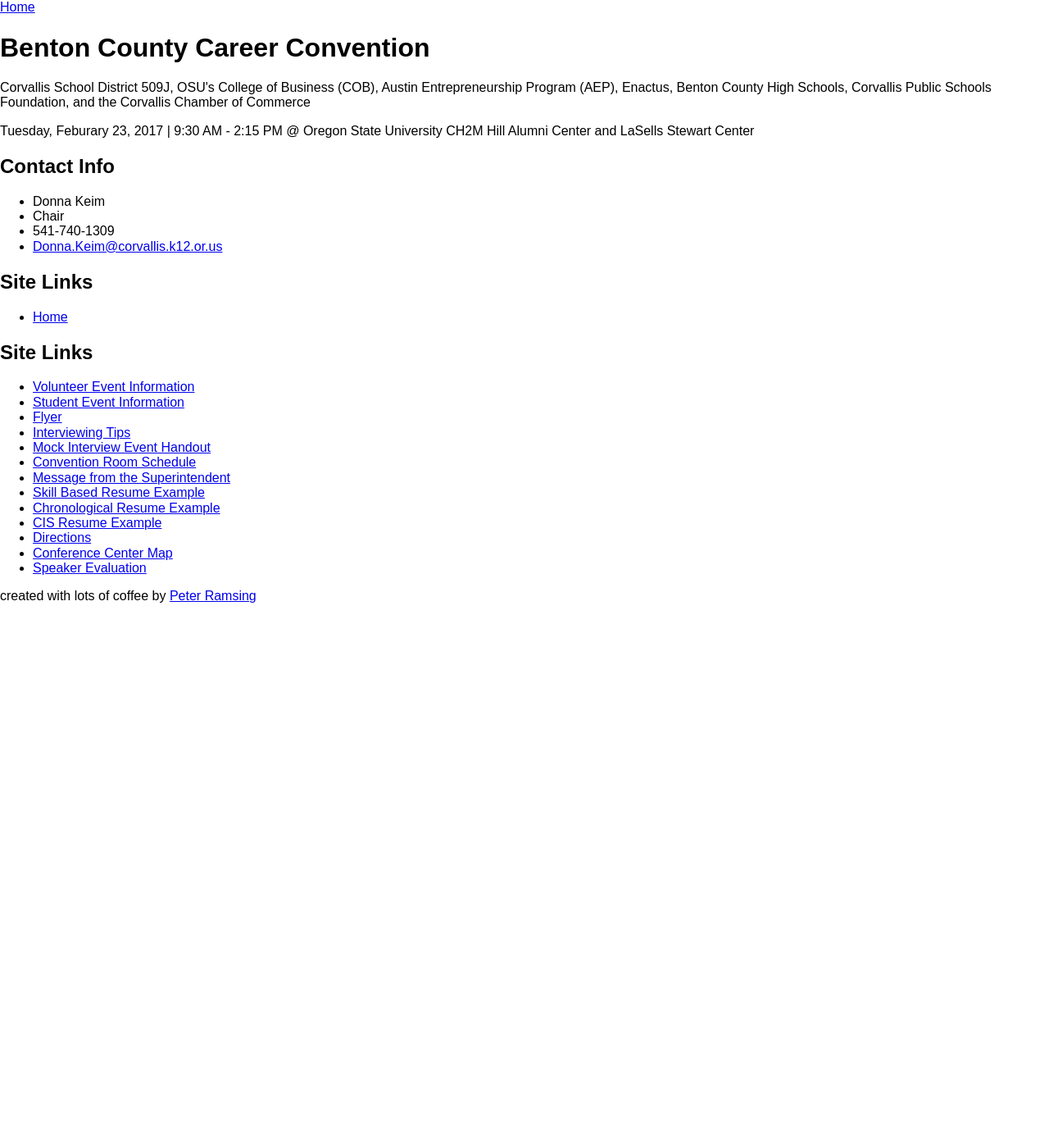
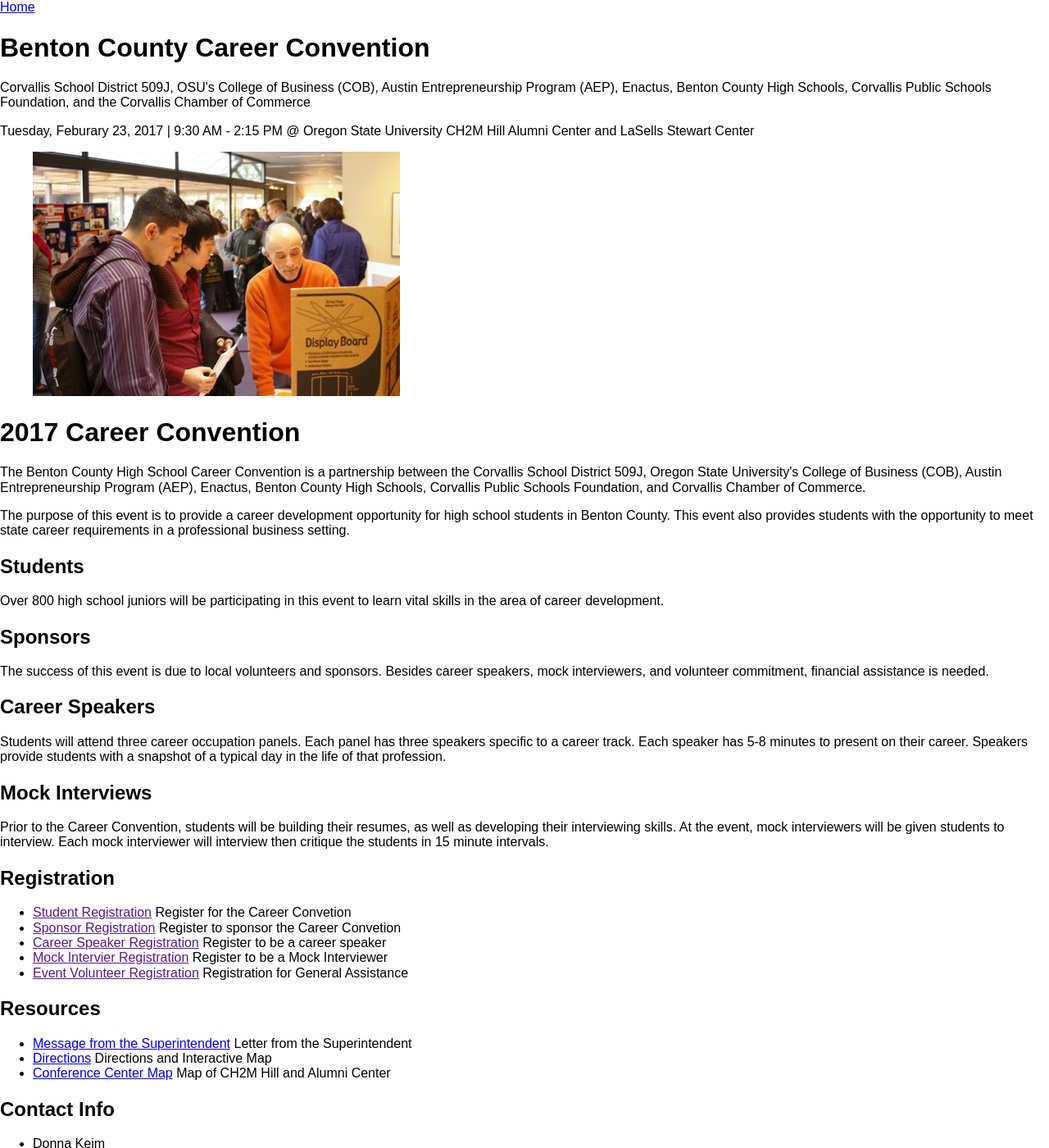
Before and after one commit to peterramsing/benton-county-career-convention, a Jekyll site: the page built from index.html, in a window 1280 px wide and 1400 px high. Shown: the whole window at 82% size. Built offline with Jekyll 4.4.1, drawn with Linux system fonts in a browser that asks for light colours.

Commit message:
Initial Homepage

```diff
--- a/_config.yml
+++ b/_config.yml
@@ -49,6 +49,8 @@ cc-resources:
     file-name: ""
   - name: "Message from the Superintendent"
     file-name: ""
+    homepage: true
+    subtitle: Letter from the Superintendent
   - name: "Skill Based Resume Example"
     file-name: ""
   - name: "Chronological Resume Example"
@@ -57,10 +59,38 @@ cc-resources:
     file-name: ""
   - name: "Directions"
     file-name: ""
+    homepage: true
+    subtitle: Directions and Interactive Map
   - name: "Conference Center Map"
     file-name: ""
+    homepage: true
+    subtitle: Map of CH2M Hill and Alumni Center
   - name: "Speaker Evaluation"
     file-name: ""
 
+cc-registration-links:
+  - name: "Student Registration"
+    subtitle: "Register for the Career Convetion"
+    type: "student"
+    ur: ""
+  - name: "Sponsor Registration"
+    subtitle: "Register to sponsor the Career Convetion"
+    type: "sponsor"
+    ur: ""
+  - name: "Career Speaker Registration"
+    subtitle: "Register to be a career speaker"
+    type: "career"
+    ur: ""
+  - name: "Mock Intervier Registration"
+    subtitle: "Register to be a Mock Interviewer"
+    type: "mock"
+    ur: ""
+  - name: "Event Volunteer Registration"
+    subtitle: "Registration for General Assistance"
+    type: "volunteer"
+    ur: ""
+
+
+
 cc-web-creator-name: "Peter Ramsing"
 cc-web-creator-url: http://peter.coffee
--- a/index.html
+++ b/index.html
@@ -4,3 +4,81 @@ layout: default
 navigation: true
 title: Home
 ---
+
+<div class="homepage-hero">
+  <figure class="homepage-hero__image">
+    <img src="{{ site.baseurl }}img/hero.jpg" alt="">
+  </figure>
+  <h1>{{ site.cc-year }} Career Convention</h1>
+  <p>
+    The Benton County High School Career Convention is a partnership between the Corvallis School District 509J, Oregon State University's College of Business (COB), Austin Entrepreneurship Program (AEP), Enactus, Benton County High Schools, Corvallis Public Schools Foundation, and Corvallis Chamber of Commerce.
+  </p>
+  <p>
+    The purpose of this event is to provide a career development opportunity for high school students in Benton County. This event also provides students with the opportunity to meet state career requirements in a professional business setting.
+  </p>
+</div>
+
+<div class="homepage-info-grid">
+
+  <div class="homepage-info-grid__block">
+    <h2 class="homepage-info-grid__title">Students</h2>
+    <p class="homepage-info-grid__copy">
+      Over 800 high school juniors will be participating in this event to learn vital skills in the area of career development.
+    </p>
+  </div>
+
+  <div class="homepage-info-grid__block">
+    <h2 class="homepage-info-grid__title">Sponsors</h2>
+    <p class="homepage-info-grid__copy">
+      The success of this event is due to local volunteers and sponsors. Besides career speakers, mock interviewers, and volunteer commitment, financial assistance is needed.
+    </p>
+  </div>
+
+  <div class="homepage-info-grid__block">
+    <h2 class="homepage-info-grid__title">Career Speakers</h2>
+    <p class="homepage-info-grid__copy">
+      Students will attend three career occupation panels. Each panel has three speakers specific to a career track. Each speaker has 5-8 minutes to present on their career. Speakers provide students with a snapshot of a typical day in the life of that profession.
+    </p>
+  </div>
+
+  <div class="homepage-info-grid__block">
+    <h2 class="homepage-info-grid__title">Mock Interviews</h2>
+    <p class="homepage-info-grid__copy">
+      Prior to the Career Convention, students will be building their resumes, as well as developing their interviewing skills. At the event, mock interviewers will be given students to interview. Each mock interviewer will interview then critique the students in 15 minute intervals.
+    </p>
+  </div>
+
+</div>
+
+
+<div class="homepage-links-area">
+  <h2 class="homepage-links-area__title">Registration</h2>
+  <ul class="homepage-links-area__list">
+
+    {% for registration-link in site.cc-registration-links %}
+      <li class="homepage-links-area__link">
+        <a href="{{ registration-link.url }}">{{ registration-link.name }}</a>
+        <span>{{ registration-link.subtitle }}</span>
+      </li>
+    {% endfor %}
+
+  </ul>
+
+  <h2 class="homepage-links-area__title">Resources</h2>
+  <ul class="homepage-links-area__list">
+
+    {% for resource in site.cc-resources %}
+      {% if resource.homepage %}
+      <li class="homepage-links-area__link">
+        <a href="{{ resource.file-name | prepend: site.cc-resources-base-url }}">{{ resource.name }}</a>
+        <span>{{ resource.subtitle }}</span>
+      </li>
+      {% endif %}
+    {% endfor %}
+
+  </ul>
+</div>
+
+<div class="homepage-sponsors-area">
+
+</div>
```
Also changed, not shown: img/hero.jpg (added).
